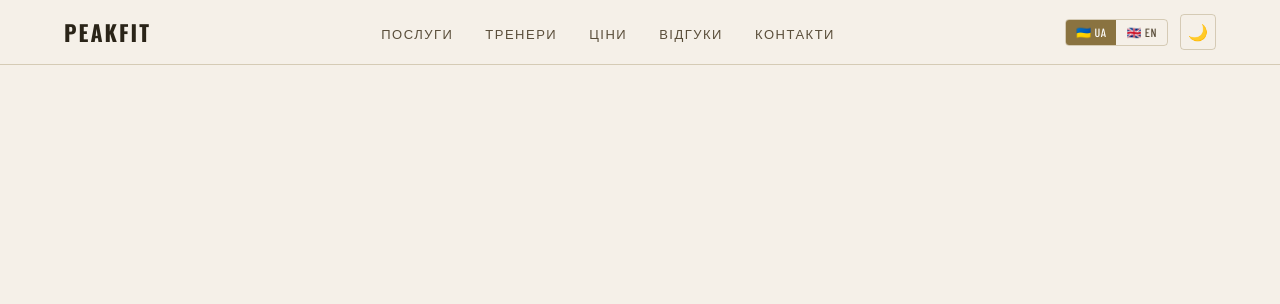
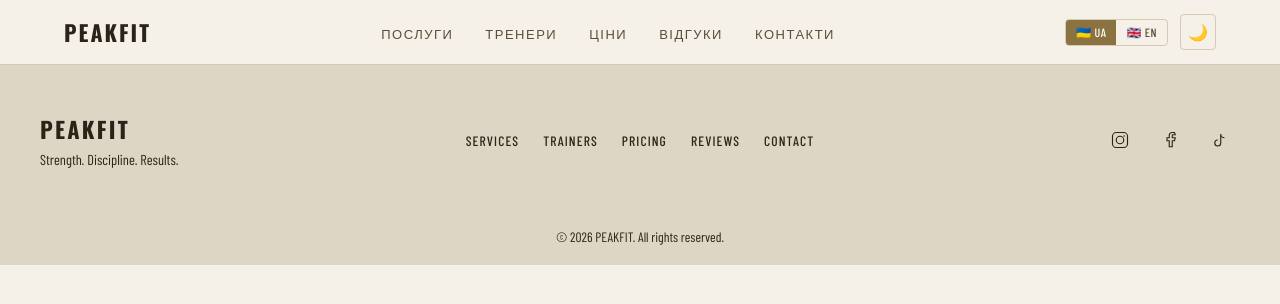
Before and after one commit to ItGencer/peakFit_fitnes_template, a website built with webpack: page src/index.html in a window 1280 px wide. Built offline with nearby package versions, Linux system fonts and the light colour scheme; a web font is replaced by a local one.

Commit message:
add block footer

```diff
--- a/src/index.html
+++ b/src/index.html
@@ -62,9 +62,50 @@
   <main>
 
   </main>
-  <footer>
+  <footer class="footer">
+  <div class="container">
+    <div class="footer__inner">
 
-  </footer>
+      <div class="footer__brand">
+        <a class="footer__logo" href="#">PEAKFIT</a>
+        <p class="footer__slogan" data-i18n="footer.slogan">Strength. Discipline. Results.</p>
+      </div>
+
+      <nav class="footer__nav">
+        <a class="footer__link" href="#services" data-i18n="nav.services">SERVICES</a>
+        <a class="footer__link" href="#trainers" data-i18n="nav.trainers">TRAINERS</a>
+        <a class="footer__link" href="#pricing" data-i18n="nav.pricing">PRICING</a>
+        <a class="footer__link" href="#reviews" data-i18n="nav.reviews">REVIEWS</a>
+        <a class="footer__link" href="#contact" data-i18n="nav.contact">CONTACT</a>
+      </nav>
+
+      <div class="footer__socials">
+        <a class="footer__social-link" href="#" aria-label="Instagram">
+          <svg xmlns="http://www.w3.org/2000/svg" viewBox="0 0 24 24" fill="none" stroke="currentColor" stroke-width="1.5">
+            <rect x="2" y="2" width="20" height="20" rx="5"/>
+            <circle cx="12" cy="12" r="5"/>
+            <circle cx="17.5" cy="6.5" r="1" fill="currentColor" stroke="none"/>
+          </svg>
+        </a>
+        <a class="footer__social-link" href="#" aria-label="Facebook">
+          <svg xmlns="http://www.w3.org/2000/svg" viewBox="0 0 24 24" fill="none" stroke="currentColor" stroke-width="1.5">
+            <path d="M18 2h-3a4 4 0 00-4 4v3H8v4h3v8h4v-8h3l1-4h-4V6a1 1 0 011-1h3z"/>
+          </svg>
+        </a>
+        <a class="footer__social-link" href="#" aria-label="TikTok">
+          <svg xmlns="http://www.w3.org/2000/svg" viewBox="0 0 24 24" fill="none" stroke="currentColor" stroke-width="1.5">
+            <path d="M9 12a4 4 0 104 4V4a5 5 0 005 5"/>
+          </svg>
+        </a>
+      </div>
+
+    </div>
+
+    <div class="footer__bottom">
+      <p class="footer__copy" data-i18n="footer.copy">© 2026 PEAKFIT. All rights reserved.</p>
+    </div>
+  </div>
+</footer>
   </body>
   </body>
 </html>
--- a/src/styles/style.scss
+++ b/src/styles/style.scss
@@ -15,6 +15,7 @@
   --btn-lang-bg:   transparent;
   --btn-lang-active-bg: var(--accent);
   --btn-lang-active-color: #fff;
+  --bg-footer:  #ddd6c5;
 
   // Шрифти
   --font-heading:  'Oswald', sans-serif;
@@ -30,6 +31,7 @@
   --accent:        #c8a84b;
   --accent-hover:  #e0bf60;
   --border-color:  rgba(200, 168, 75, 0.3);
+  --bg-footer:  #161608;
 }
 
 // ─── Скидання базових стилів ──────────────────────────────────────
@@ -289,3 +291,138 @@ body {
     }
   }
 }
+
+
+
+
+
+
+
+
+
+
+
+
+
+
+// FOOOTER styles
+
+.footer {
+  background-color: var(--bg-footer);
+  padding: 48px 40px 0;
+
+  // ── Верхня частина: лого / навігація / соцмережі ──
+  &__inner {
+    display: flex;
+    align-items: center;
+    justify-content: space-between;
+    gap: 32px;
+    padding-bottom: 40px;
+
+    @media (max-width: 768px) {
+      flex-direction: column;
+      align-items: center;
+      text-align: center;
+    }
+  }
+
+  // ── Бренд ──
+  &__brand {
+    display: flex;
+    flex-direction: column;
+    gap: 6px;
+    min-width: 160px;
+  }
+
+  &__logo {
+    font-family: 'Oswald', sans-serif;
+    font-size: 1.4rem;
+    font-weight: 700;
+    letter-spacing: 0.1em;
+    text-transform: uppercase;
+    color: var(--text-primary);
+    text-decoration: none;
+    transition: color 0.2s;
+
+    &:hover {
+      color: var(--accent);
+    }
+  }
+
+  &__slogan {
+    font-family: 'Barlow Condensed', sans-serif;
+    font-size: 0.9rem;
+    color: var(--text-secondary);
+  }
+
+  // ── Навігація ──
+  &__nav {
+    display: flex;
+    flex-wrap: wrap;
+    justify-content: center;
+    gap: 8px 24px;
+  }
+
+  &__link {
+    font-family: 'Barlow Condensed', sans-serif;
+    font-size: 0.85rem;
+    font-weight: 500;
+    letter-spacing: 0.08em;
+    text-transform: uppercase;
+    color: var(--text-secondary);
+    text-decoration: none;
+    transition: color 0.2s;
+
+    &:hover {
+      color: var(--accent);
+    }
+  }
+
+  // ── Соцмережі ──
+  &__socials {
+    display: flex;
+    gap: 10px;
+    min-width: 160px;
+    justify-content: flex-end;
+
+    @media (max-width: 768px) {
+      justify-content: center;
+    }
+  }
+
+  &__social-link {
+    display: flex;
+    align-items: center;
+    justify-content: center;
+    width: 40px;
+    height: 40px;
+    border: 1px solid var(--border);
+    border-radius: 2px;
+    color: var(--text-secondary);
+    text-decoration: none;
+    transition: color 0.2s, border-color 0.2s;
+
+    svg {
+      width: 18px;
+      height: 18px;
+    }
+
+    &:hover {
+      color: var(--accent);
+      border-color: var(--accent);
+    }
+  }
+
+  // ── Копірайт ──
+  &__bottom {
+    border-top: 1px solid var(--border);
+    padding: 20px 0;
+    text-align: center;
+  }
+
+  &__copy {
+    font-family: 'Barlow Condensed', sans-serif;
+    font-size: 0.85rem;
+    color: var(--text-secondary);
+  }
+}
```
